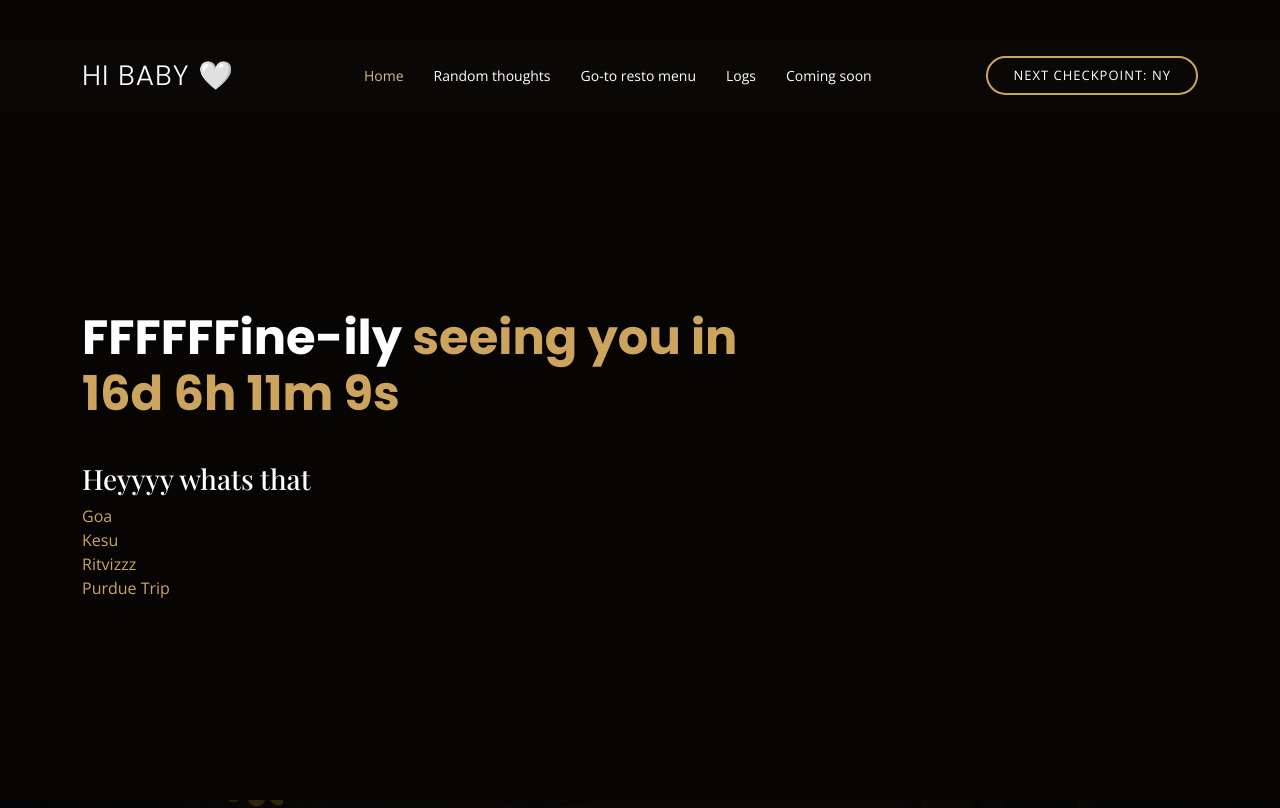
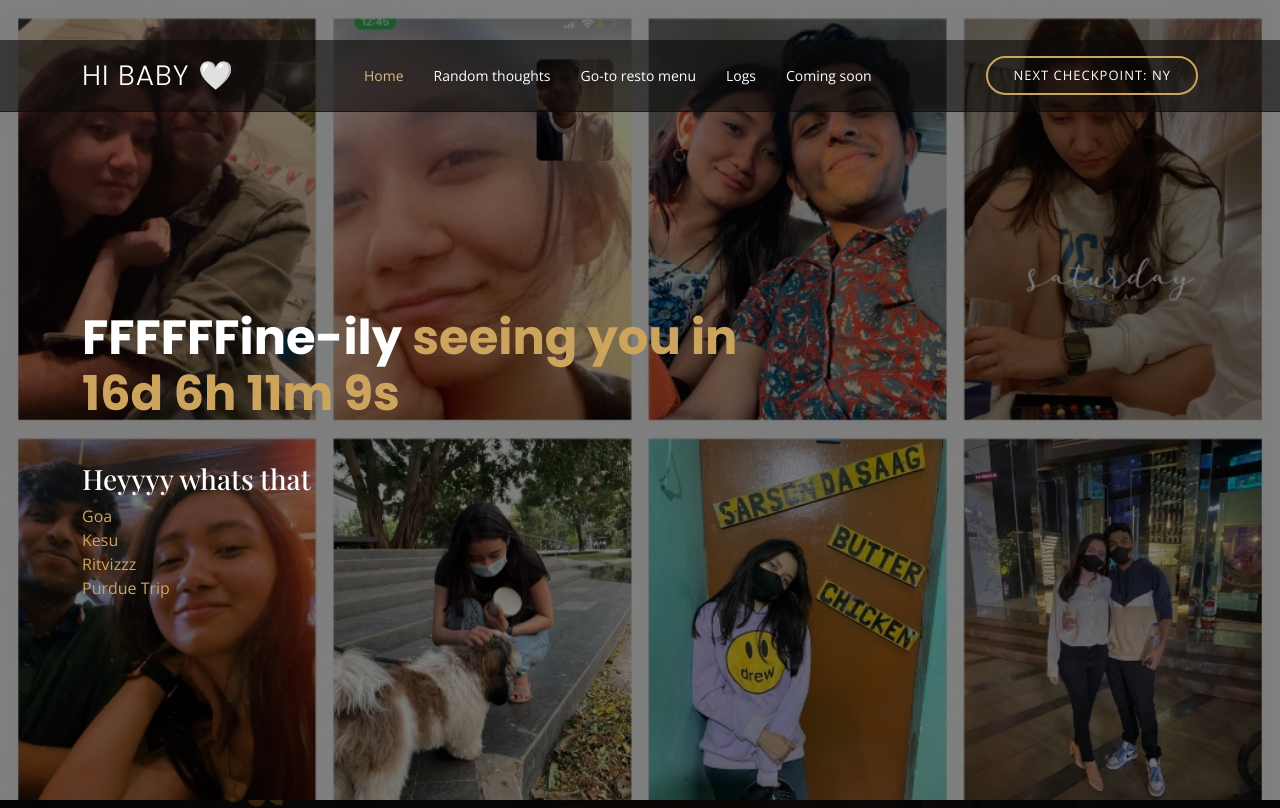
Before and after one commit to 1433Panjim/1433Panjim.github.io, a plain HTML site: page index.html in a window 1280 px wide. Shown: the top 808 px of the page. Drawn offline with nearby package versions, Linux system fonts and the light colour scheme; a web font is replaced by a local one.

Commit message:
Update style.css

```diff
--- a/css/style.css
+++ b/css/style.css
@@ -399,7 +399,7 @@ h1, h2, h3, h4, h5, h6 {
 #hero {
   width: 100%;
   height: 100vh;
-  background: url("../img/hero-bg.jpg") top center;
+  background: url("/collage.jpg") top center;
   background-size: cover;
   position: relative;
   padding: 0;
```
